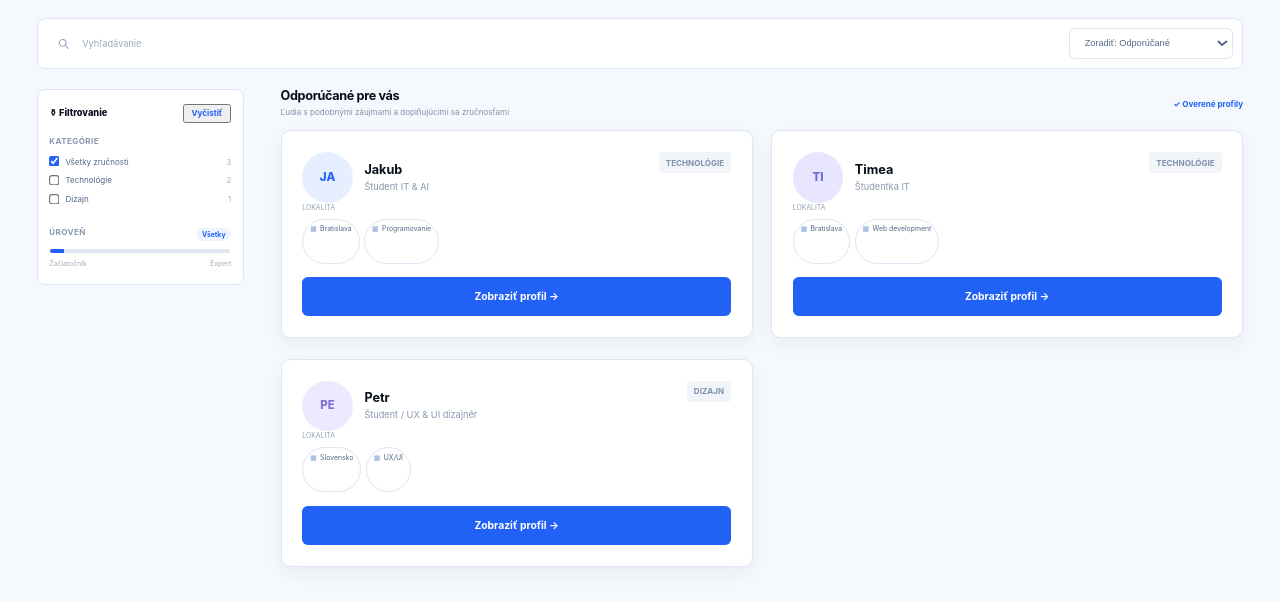
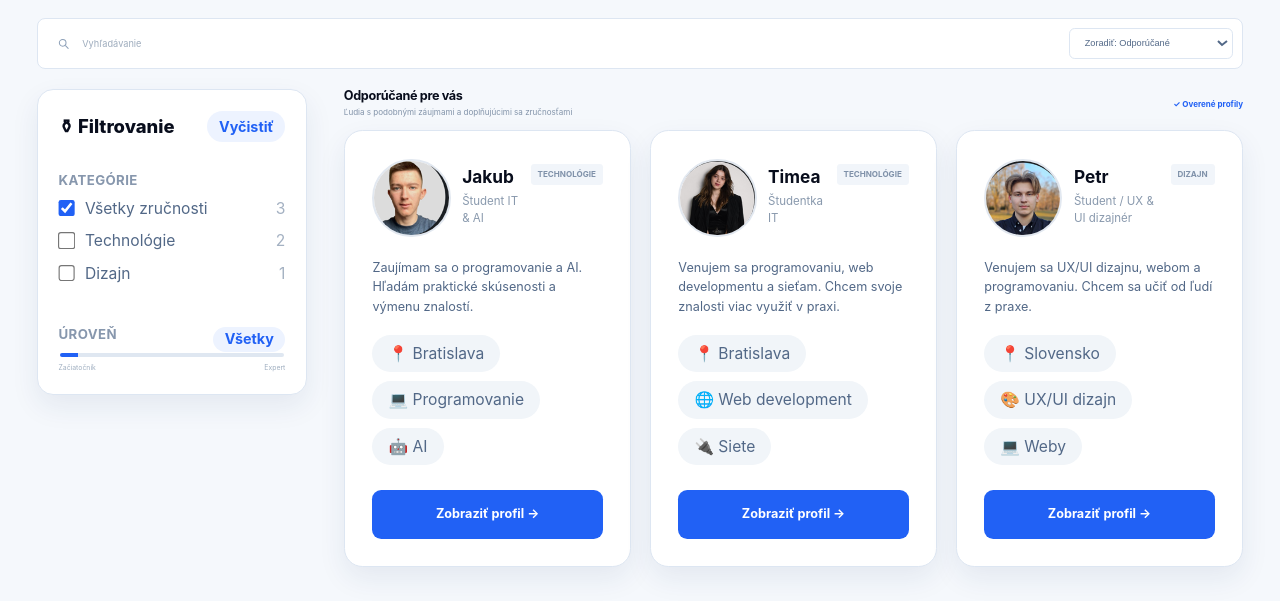
Before and after one commit to petryshynstud/moj-web, a plain HTML site: page matching-hub.html in a window 1280 px wide. Shown: the part 199-800 px from the top of the page. Drawn offline with Linux system fonts and the light colour scheme.

Commit message:
Aktualizacia Matching Hubu: realne persony, avatary a vyvazeny filter

```diff
--- a/matching-hub.html
+++ b/matching-hub.html
@@ -47,10 +47,10 @@
 
 				<section class="profiles" aria-labelledby="recommended-title">
 					<div class="profiles-heading"><div><h2 id="recommended-title">Odporúčané pre vás</h2><p>Ľudia s podobnými záujmami a doplňujúcimi sa zručnosťami</p></div><span class="verified">✓ Overené profily</span></div>
-					<div class="profile-grid">
-						<article class="profile-card" data-name="Jakub" data-skills="IT AI Programovanie" data-profile-id="jakub"><div class="profile-head"><span class="avatar profile-avatar avatar-blue">JA</span><div class="profile-name"><strong>Jakub</strong><span>Študent IT &amp; AI</span></div><span class="category">TECHNOLÓGIE</span></div><p class="expertise-label">LOKALITA</p><div class="skill-tags"><span class="skill-tag">Bratislava</span><span class="skill-tag">Programovanie</span></div><a class="exchange-button" href="verejny-profil.html?id=jakub">Zobraziť profil →</a></article>
-						<article class="profile-card" data-name="Timea" data-skills="IT Web development Siete Programovanie" data-profile-id="timea"><div class="profile-head"><span class="avatar profile-avatar avatar-purple">TI</span><div class="profile-name"><strong>Timea</strong><span>Študentka IT</span></div><span class="category">TECHNOLÓGIE</span></div><p class="expertise-label">LOKALITA</p><div class="skill-tags"><span class="skill-tag">Bratislava</span><span class="skill-tag">Web development</span></div><a class="exchange-button" href="verejny-profil.html?id=timea">Zobraziť profil →</a></article>
-						<article class="profile-card" data-name="Petr" data-skills="UX UI Dizajn Weby Programovanie" data-profile-id="petr"><div class="profile-head"><span class="avatar profile-avatar avatar-lilac">PE</span><div class="profile-name"><strong>Petr</strong><span>Študent / UX &amp; UI dizajnér</span></div><span class="category">DIZAJN</span></div><p class="expertise-label">LOKALITA</p><div class="skill-tags"><span class="skill-tag">Slovensko</span><span class="skill-tag">UX/UI</span></div><a class="exchange-button" href="verejny-profil.html?id=petr">Zobraziť profil →</a></article>
+					<div class="profile-grid matching-grid">
+						<article class="profile-card" data-name="Jakub" data-skills="IT AI Programovanie" data-profile-id="jakub"><div class="profile-head"><div class="avatar-circle-wrap"><img src="img/jakub.png" class="hub-avatar" alt="Jakub"></div></div><div class="hub-profile-details"><div class="profile-name"><strong>Jakub</strong><span>Študent IT &amp; AI</span></div><span class="category">TECHNOLÓGIE</span></div><p class="hub-bio">Zaujímam sa o programovanie a AI. Hľadám praktické skúsenosti a výmenu znalostí.</p><div class="skill-tags hub-tags"><span class="skill-tag">📍 Bratislava</span><span class="skill-tag">💻 Programovanie</span><span class="skill-tag">🤖 AI</span></div><a class="exchange-button" href="verejny-profil.html?id=jakub">Zobraziť profil →</a></article>
+						<article class="profile-card" data-name="Timea" data-skills="IT Web development Siete Programovanie" data-profile-id="timea"><div class="profile-head"><div class="avatar-circle-wrap"><img src="img/timea.png" class="hub-avatar" alt="Timea"></div></div><div class="hub-profile-details"><div class="profile-name"><strong>Timea</strong><span>Študentka IT</span></div><span class="category">TECHNOLÓGIE</span></div><p class="hub-bio">Venujem sa programovaniu, web developmentu a sieťam. Chcem svoje znalosti viac využiť v praxi.</p><div class="skill-tags hub-tags"><span class="skill-tag">📍 Bratislava</span><span class="skill-tag">🌐 Web development</span><span class="skill-tag">🔌 Siete</span></div><a class="exchange-button" href="verejny-profil.html?id=timea">Zobraziť profil →</a></article>
+						<article class="profile-card" data-name="Petr" data-skills="UX UI Dizajn Weby Programovanie" data-profile-id="petr"><div class="profile-head"><div class="avatar-circle-wrap"><img src="img/petr.png" class="hub-avatar" alt="Petr"></div></div><div class="hub-profile-details"><div class="profile-name"><strong>Petr</strong><span>Študent / UX &amp; UI dizajnér</span></div><span class="category">DIZAJN</span></div><p class="hub-bio">Venujem sa UX/UI dizajnu, webom a programovaniu. Chcem sa učiť od ľudí z praxe.</p><div class="skill-tags hub-tags"><span class="skill-tag">📍 Slovensko</span><span class="skill-tag">🎨 UX/UI dizajn</span><span class="skill-tag">💻 Weby</span></div><a class="exchange-button" href="verejny-profil.html?id=petr">Zobraziť profil →</a></article>
 					</div>
 				</section>
 			</div>
--- a/script.js
+++ b/script.js
@@ -6,6 +6,7 @@ const usersDB = [
     lokalita: 'Bratislava',
     bio: 'Zaujímam sa o programovanie a AI. Chcem sa zlepšovať v programovaní, ale potrebujem viac praktických skúseností.',
     potreby: 'Hľadám niekoho skúsenejšieho na praktické učenie a výmenu znalostí.',
+    avatar: 'img/jakub.png',
     linkedin: 'https://www.linkedin.com/in/kubgus/'
   },
   {
@@ -15,6 +16,7 @@ const usersDB = [
     lokalita: 'Bratislava',
     bio: 'Venujem sa programovaniu, web developmentu a sieťam. Mám technické znalosti, ale chcela by som ich viac využiť v praxi.',
     potreby: 'Hľadám projekty na precvičenie a nových ľudí na spoluprácu.',
+    avatar: 'img/timea.png',
     linkedin: 'https://www.linkedin.com/in/timea-klopčeková-255539244/'
   },
   {
@@ -24,6 +26,7 @@ const usersDB = [
     lokalita: 'Slovensko',
     bio: 'Venujem sa UX/UI dizajnu, webom a programovaniu. Mám skúsenosti s dizajnom, ale chcem sa naučiť ďalšie veci od ľudí z praxe.',
     potreby: 'Hľadám spätnú väzbu na svoju prácu a možnosť učiť sa od ostatných.',
+    avatar: 'img/petr.png',
     linkedin: 'https://www.linkedin.com/in/pbalabolkin/'
   }
 ];
@@ -118,6 +121,7 @@ function initializePublicProfile() {
   const bio = document.querySelector('#public-profile-bio');
   const needs = document.querySelector('#public-profile-needs');
   const initials = document.querySelector('#public-profile-initials');
+  const publicPhoto = document.querySelector('#public-profile-photo');
 
   if (name) name.textContent = user.meno;
   if (location) location.textContent = `◉ ${user.lokalita}`;
@@ -128,6 +132,12 @@ function initializePublicProfile() {
   if (bio) bio.textContent = user.bio;
   if (needs) needs.textContent = user.potreby;
   if (initials) initials.textContent = user.meno.slice(0, 2).toUpperCase();
+  const publicImage = document.querySelector('#public-profile-image');
+  if (publicPhoto && publicImage && user.avatar) {
+    publicPhoto.classList.add('has-image');
+    publicImage.src = user.avatar;
+    publicImage.alt = `Profilová fotografia používateľa ${user.meno}`;
+  }
 
   [['#public-link-github', user.github], ['#public-link-figma', user.figma], ['#public-link-linkedin', user.linkedin]].forEach(([selector, url]) => {
     const link = document.querySelector(selector);
--- a/styles.css
+++ b/styles.css
@@ -143,12 +143,12 @@ h2 { margin-bottom: 0; font-size: 22px; line-height: 1.1; letter-spacing: -1px;
 .matching-search { display: flex; align-items: center; flex: 1; gap: 8px; padding: 0 8px; color: #8da0b8; }
 .matching-search svg { width: 13px; height: 13px; fill: none; stroke: currentColor; stroke-linecap: round; stroke-width: 1.7; }.matching-search input { width: 100%; border: 0; outline: 0; color: var(--ink); font: inherit; font-size: 8px; }.matching-search input::placeholder { color: #9eacbd; }
 .sort-select { min-width: 142px; padding: 7px 9px; border: 1px solid var(--line); border-radius: 5px; background: #fff; color: var(--muted); font-size: 8px; }
-.matching-layout { display: grid; grid-template-columns: 180px minmax(0, 1fr); gap: 32px; align-items: start; }
-.filter-panel { padding: 12px 10px 13px; border: 1px solid var(--line); border-radius: 7px; background: #fff; }
+.matching-layout { display: grid; grid-template-columns: 235px minmax(0, 1fr); gap: 32px; align-items: start; }
+.filter-panel { padding: 18px; border: 1px solid var(--line); border-radius: 14px; background: #fff; box-shadow: 0 10px 24px rgba(24, 55, 100, .08); }
 .filter-panel fieldset { min-width: 0; margin: 0; padding: 0; border: 0; }
-.filter-title { display: flex; justify-content: space-between; align-items: center; margin-bottom: 13px; color: var(--ink); font-size: 8px; font-weight: 800; }.filter-reset { color: var(--blue); font-size: 7px; font-weight: 700; }
-.filter-group { padding-top: 11px; border-top: 1px solid #edf2f8; }.filter-group + .filter-group { margin-top: 14px; }.filter-group h2 { margin: 0 0 8px; color: #8797ad; font-size: 7px; letter-spacing: .35px; }.filter-group h2 span { float: right; padding: 2px 5px; border-radius: 99px; background: #edf3ff; color: var(--blue); font-size: 6px; letter-spacing: 0; }
-.filter-option { display: flex; align-items: center; gap: 5px; margin: 6px 0; color: var(--muted); font-size: 7px; }.filter-option input { width: 9px; height: 9px; margin: 0; accent-color: var(--blue); }.filter-option em { margin-left: auto; color: #a4b1c2; font-style: normal; }
+.filter-title { display: flex; justify-content: space-between; align-items: center; margin-bottom: 13px; color: var(--ink); font-size: 1rem; font-weight: 800; }.filter-reset { padding: 4px 10px; border: 0; border-radius: 999px; background: #edf3ff; color: var(--blue); font-size: .78rem; font-weight: 700; cursor: pointer; }
+.filter-group { padding-top: 11px; border-top: 1px solid #edf2f8; }.filter-group + .filter-group { margin-top: 14px; }.filter-group h2 { margin: 14px 0 8px; color: #8797ad; font-size: .72rem; letter-spacing: .35px; }.filter-group h2 span { float: right; padding: 4px 10px; border-radius: 999px; background: #edf3ff; color: var(--blue); font-size: .78rem; letter-spacing: 0; }
+.filter-option { display: flex; align-items: center; gap: 8px; margin: 0 0 8px; color: var(--muted); font-size: .85rem; }.filter-option input { width: 15px; height: 15px; margin: 0; accent-color: var(--blue); }.filter-option em { margin-left: auto; color: #a4b1c2; font-style: normal; }
 .level-range { height: 4px; margin: 10px 1px 5px; border-radius: 5px; background: linear-gradient(90deg, var(--blue) 0 8%, #dfe7f1 8%); }.level-labels { display: flex; justify-content: space-between; color: #a0afc0; font-size: 6px; }
 .profiles-heading { display: flex; justify-content: space-between; align-items: center; margin: 0 0 11px; }.profiles-heading h2 { font-size: 11px; letter-spacing: -.3px; }.profiles-heading p { margin: 2px 0 0; color: #8293a9; font-size: 7px; }.verified { color: var(--blue); font-size: 7px; font-weight: 700; }
 .profile-grid { display: grid; grid-template-columns: repeat(auto-fit, minmax(320px, 1fr)); gap: 18px 16px; }
@@ -156,10 +156,26 @@ h2 { margin-bottom: 0; font-size: 22px; line-height: 1.1; letter-spacing: -1px;
 .profile-rating { margin: 5px 0 9px 33px; color: var(--yellow); font-size: 8px; line-height: 1; }.profile-rating small { color: #8292a7; font-size: 6px; }
 .expertise-label { margin-bottom: 5px; color: #93a2b5; font-size: 6px; }.skill-tags { display: flex; flex-wrap: wrap; gap: 4px; min-height: 39px; }.skill-tag { padding: 4px 6px; border: 1px solid var(--line); border-radius: 99px; color: var(--muted); font-size: 6px; white-space: nowrap; }.skill-tag::before { content: "▦"; margin-right: 3px; color: #7f9bd4; }
 .exchange-button { display: flex; align-items: center; justify-content: center; gap: 5px; width: 100%; min-height: 34px; margin-top: 12px; border: 0; border-radius: 5px; background: var(--blue); color: #fff; cursor: pointer; font-size: 9px; font-weight: 700; transition: background .2s, transform .2s; }.exchange-button:hover { background: var(--blue-dark); transform: translateY(-1px); }
+.matching-grid { grid-template-columns: repeat(3, minmax(0, 1fr)); }
+.matching-grid .profile-card { padding: 24px; border-radius: 16px; box-shadow: 0 10px 24px rgba(24, 55, 100, .08); transition: transform .2s ease, box-shadow .2s ease; }
+.matching-grid .profile-card:hover { transform: translateY(-4px); box-shadow: 0 16px 30px rgba(24, 55, 100, .13); }
+.matching-grid .profile-head { min-height: 64px; }
+.hub-avatar { width: 64px; height: 64px; border-radius: 50%; object-fit: cover; border: 2px solid #e2e8f0; }
+.avatar-circle-wrap { width: 68px; height: 68px; border-radius: 50%; overflow: hidden; flex-shrink: 0; border: 2px solid #e2e8f0; display: flex; align-items: center; justify-content: center; }
+.avatar-circle-wrap img { width: 100%; height: 100%; object-fit: cover; transform: scale(1.3); object-position: center; }
+.profile-photo.has-image { flex-basis: 68px; width: 68px; height: 68px; overflow: visible; border-radius: 0; background: transparent; }
+.hub-profile-details { display: flex; align-items: flex-start; gap: 10px; margin-top: -64px; padding-left: 78px; min-height: 64px; }
+.hub-profile-details .category { margin-left: auto; }
+.hub-profile-details .profile-name strong { font-size: 15px; }.hub-profile-details .profile-name span { margin-top: 3px; font-size: 10px; }
+.hub-bio { min-height: 48px; margin: 18px 0 16px; color: var(--muted); font-size: 11px; line-height: 1.55; }
+.matching-grid .skill-tags { display: flex; flex-wrap: wrap; gap: 8px; min-height: 0; }
+.matching-grid .skill-tag { display: inline-flex; align-items: center; padding: 6px 14px; border: 0; border-radius: 999px; background: #f1f5f9; color: var(--muted); font-size: .85rem; width: auto; height: auto; white-space: nowrap; }
+.matching-grid .skill-tag::before { content: none; }
+.matching-grid .exchange-button { min-height: 42px; margin-top: 22px; border-radius: 8px; font-size: 11px; }
 .matching-footer { padding: 22px 0; border-top: 1px solid var(--line); background: #fff; }.matching-footer-inner { display: flex; justify-content: space-between; align-items: center; color: #8797ad; font-size: 8px; }.matching-footer .brand { font-size: 11px; }.footer-links { display: flex; gap: 16px; }
 
 @media (max-width: 700px) {
-  .matching-main { padding-top: 24px; }.matching-intro { align-items: start; flex-direction: column; gap: 10px; }.matching-count { padding: 0; text-align: left; }.matching-tools { flex-direction: column; }.sort-select { width: 100%; }.matching-layout { grid-template-columns: 1fr; }.filter-panel { display: grid; grid-template-columns: 1fr 1fr; gap: 0 16px; }.filter-title { grid-column: 1 / -1; }.filter-group:last-child { grid-column: 1 / -1; }.profile-grid { grid-template-columns: repeat(2, minmax(0, 1fr)); }.matching-footer-inner { align-items: start; flex-direction: column; gap: 12px; }
+  .matching-main { padding-top: 24px; }.matching-intro { align-items: start; flex-direction: column; gap: 10px; }.matching-count { padding: 0; text-align: left; }.matching-tools { flex-direction: column; }.sort-select { width: 100%; }.matching-layout { grid-template-columns: 1fr; }.filter-panel { display: grid; grid-template-columns: 1fr 1fr; gap: 0 16px; }.filter-title { grid-column: 1 / -1; }.filter-group:last-child { grid-column: 1 / -1; }.profile-grid { grid-template-columns: repeat(2, minmax(0, 1fr)); }.matching-grid { grid-template-columns: 1fr; }.matching-footer-inner { align-items: start; flex-direction: column; gap: 12px; }
 }
 
 @media (max-width: 450px) {
```
Also changed, not shown: verejny-profil.html (+1 -1 lines), img/jakub.png (added), img/petr.png (added), img/timea.png (added).
